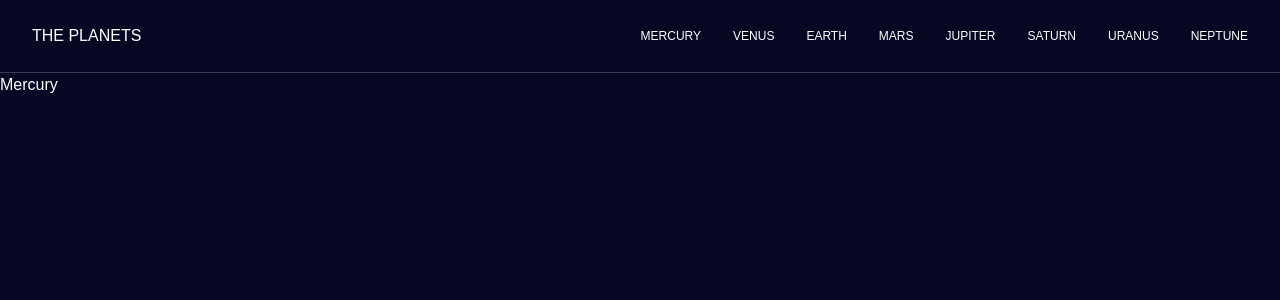
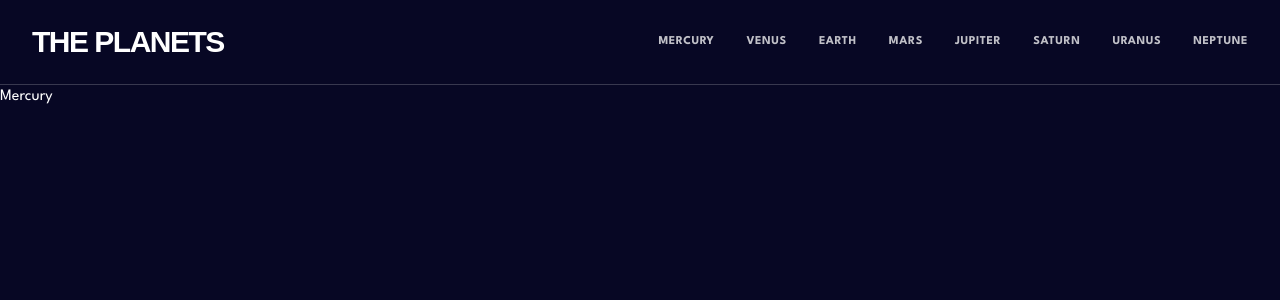
Before and after one commit to mattbegnoche/planets-react-tailwindcss, a React (Vite) app: page / in a window 1280 px wide. Shown: the top 300 px of the page. Built offline with nearby package versions, Linux system fonts and the light colour scheme.

Commit message:
Style Updates

```diff
--- a/src/App.jsx
+++ b/src/App.jsx
@@ -7,7 +7,7 @@ function App() {
   const planetData = data;
   const [planet, setPlanet] = useState("");
   return (
-    <div className="bg-planetGray-900 min-h-screen text-white font-spartan">
+    <div className="bg-planetGray-900 min-h-screen text-white">
       <Navbar planetData={planetData} />
       <Planets planetData={planetData} />
     </div>
--- a/src/Navbar.jsx
+++ b/src/Navbar.jsx
@@ -3,7 +3,9 @@ import Navlink from "./Navlink";
 export default function Navbar({ planetData }) {
   return (
     <nav className="flex flex-row justify-between items-center px-8 py-6 border-b border-planetGray-700">
-      <span className="uppercase">The Planets</span>
+      <span className="uppercase font-antonio font-semibold text-3xl tracking-tighter">
+        The Planets
+      </span>
       <ul className="flex flex-row gap-8">
         {planetData.map((planet) => (
           <Navlink key={planet.name} name={planet.name} />
--- a/src/Navlink.jsx
+++ b/src/Navlink.jsx
@@ -2,7 +2,11 @@
 import PropTypes from "prop-types";
 
 export default function Navlink({ name }) {
-  return <li className="uppercase text-xs">{name}</li>;
+  return (
+    <li className="uppercase text-xs font-bold tracking-wider opacity-75 hover:opacity-100">
+      {name}
+    </li>
+  );
 }
 
 Navlink.PropTypes = {
--- a/src/index.css
+++ b/src/index.css
@@ -2,7 +2,23 @@
 @tailwind components;
 @tailwind utilities;
 
-/* @font-face {
+@font-face {
+  font-family: "Spartan";
+  src: url("fonts/LeagueSpartan-VariableFont_wght.ttf") format("truetype");
+}
+
+@font-face {
   font-family: "Antonio";
   src: url("fonts/Antonio-VariableFont_wght.ttf") format ("truetype");
-} */
+}
+
+h1,
+h2 {
+  font-family: "Antonio", sans-serif;
+}
+
+body,
+h3,
+h4 {
+  font-family: "Spartan", sans-serif;
+}
```
